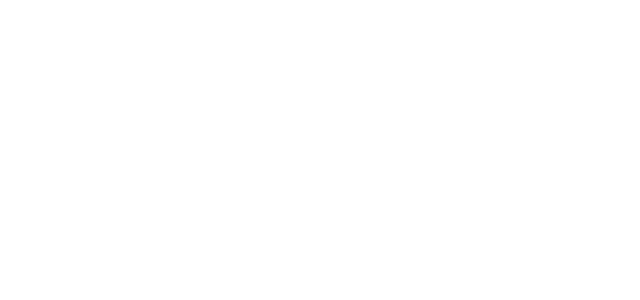
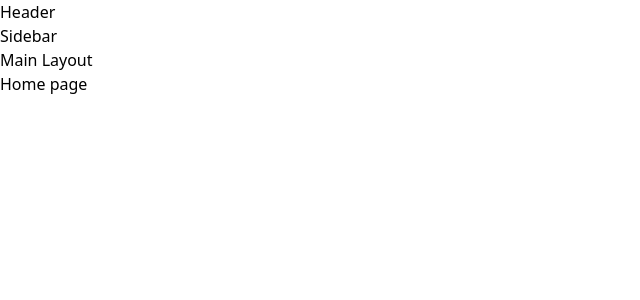
Before and after one commit to Balvant4/ecommerce-app, a React (Vite) app in the folder dashboard/: page / in a window 1280 px wide. Before the commit this address had no page. Shown: the top 300 px of the page, without its empty margins (0-640 px from the left). Built offline with nearby package versions, Linux system fonts and the light colour scheme.

Commit message:
Navigation and setting some routes

```diff
--- a/dashboard/src/App.jsx
+++ b/dashboard/src/App.jsx
@@ -1,10 +1,16 @@
-import { useState } from "react";
+import { useEffect, useState } from "react";
 
 import Router from "./router/Router";
 import publicRoutes from "./router/routes/publicRoute.jsx";
+import getRoutes from "./router/routes/index.jsx";
 
 function App() {
   const [allRoutes, setAllRoutes] = useState([...publicRoutes]);
+
+  useEffect(() => {
+    const routes = getRoutes();
+    setAllRoutes([...allRoutes, routes]);
+  }, []);
 
   return <Router allRoutes={allRoutes} />;
 }
--- a/dashboard/src/layout/Header.jsx
+++ b/dashboard/src/layout/Header.jsx
@@ -0,0 +1,9 @@
+function Header() {
+  return (
+    <div>
+      <h1>Header</h1>
+    </div>
+  );
+}
+
+export default Header;
--- a/dashboard/src/layout/MainLayout.jsx
+++ b/dashboard/src/layout/MainLayout.jsx
@@ -0,0 +1,17 @@
+import { Outlet } from "react-router-dom";
+import Header from "./Header";
+import Sidebar from "./Sidebar";
+
+function MainLayout() {
+  return (
+    <div>
+      <Header />
+      <Sidebar />
+      <div>
+        Main Layout <Outlet />
+      </div>
+    </div>
+  );
+}
+
+export default MainLayout;
--- a/dashboard/src/layout/Sidebar.jsx
+++ b/dashboard/src/layout/Sidebar.jsx
@@ -0,0 +1,9 @@
+function Sidebar() {
+  return (
+    <div>
+      <h1>Sidebar</h1>
+    </div>
+  );
+}
+
+export default Sidebar;
--- /dev/null
+++ b/dashboard/src/router/routes/adminRoutes.jsx
@@ -0,0 +1,11 @@
+import AdminDashboard from "../../views/admin/AdminDashboard";
+
+const adminDashboard = [
+  {
+    path: "admin/dashboard",
+    element: <AdminDashboard />,
+    role: "admin",
+  },
+];
+
+export default adminDashboard;
--- /dev/null
+++ b/dashboard/src/router/routes/index.jsx
@@ -0,0 +1,12 @@
+import MainLayout from "../../layout/MainLayout";
+import privateRoutes from "./privateRoute";
+
+const getRoutes = () => {
+  return {
+    path: "/",
+    element: <MainLayout />,
+    children: privateRoutes,
+  };
+};
+
+export default getRoutes;
--- /dev/null
+++ b/dashboard/src/router/routes/privateRoute.jsx
@@ -0,0 +1,6 @@
+import adminRoutes from "../routes/adminRoutes";
+import sellerRoutes from "./sellerRoute";
+
+const privateRoutes = [...adminRoutes, ...sellerRoutes];
+
+export default privateRoutes;
--- a/dashboard/src/router/routes/sellerRoute.jsx
+++ b/dashboard/src/router/routes/sellerRoute.jsx
@@ -0,0 +1,11 @@
+import Home from "../../views/pages/Home";
+
+const sellerRoutes = [
+  {
+    path: "/",
+    element: <Home />,
+    ability: ["admin", "seller"],
+  },
+];
+
+export default sellerRoutes;
--- /dev/null
+++ b/dashboard/src/views/admin/AdminDashboard.jsx
@@ -0,0 +1,9 @@
+function AdminDashboard() {
+  return (
+    <div>
+      <h1>AdminDashboard</h1>
+    </div>
+  );
+}
+
+export default AdminDashboard;
```
Also changed, not shown: dashboard/src/router/routes/adminRoutes.js (deleted), dashboard/src/router/routes/index.js (deleted), dashboard/src/router/routes/privateRoute.js (deleted), 1 other file (tests, documents, lock files or other folders).
